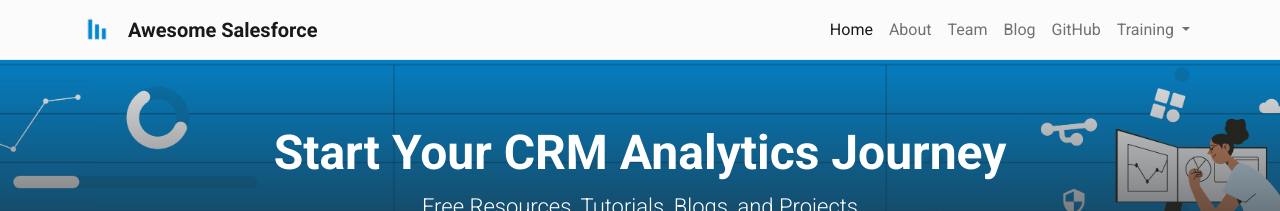
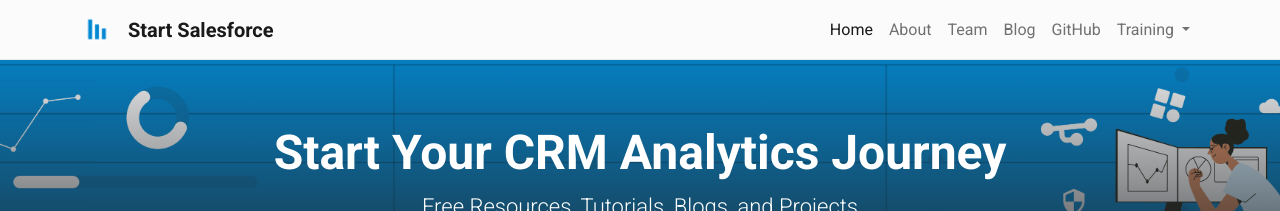
Before and after one commit to imswarnil/Awesome-CRM-Analytics, a Jekyll site: the page built from pages/home.md, in a window 1280 px wide. Shown: the top 211 px of the page. Built offline with Jekyll 4.4.1, drawn with Linux system fonts in a browser that asks for light colours; nearby versions of some CDN libraries; comment, search, counter and statistics services are not loaded.

Commit message:
Update _config.yml

```diff
--- a/_config.yml
+++ b/_config.yml
@@ -1,5 +1,5 @@
 # SITE SETTINGS
-title: Awesome Salesforce                        # Title in top navigation bar (navbar) and <head>
+title: Start Salesforce                    # Title in top navigation bar (navbar) and <head>
 author: Swarnil Singhai                                # Used for copyright statement in footer
 baseurl: ""                                            # Only required if your site is in a directory e.g. https://username.github.io/sitename
 url: "https://http://crmanalytics.imswarnil.com/"      # A baseurl affects internal links, see http://peterdesmet.github.io/petridish/markdown/#links
```
